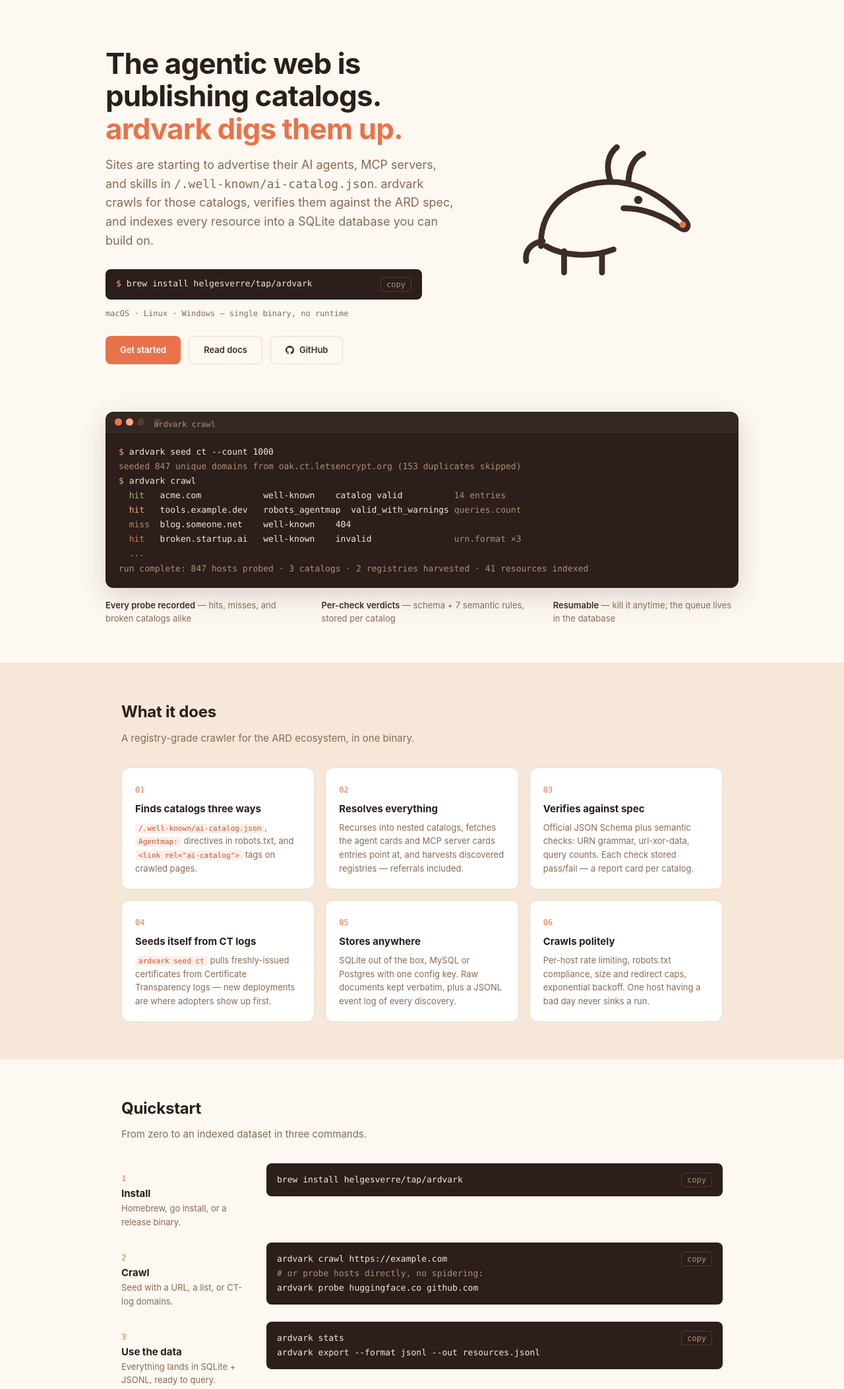
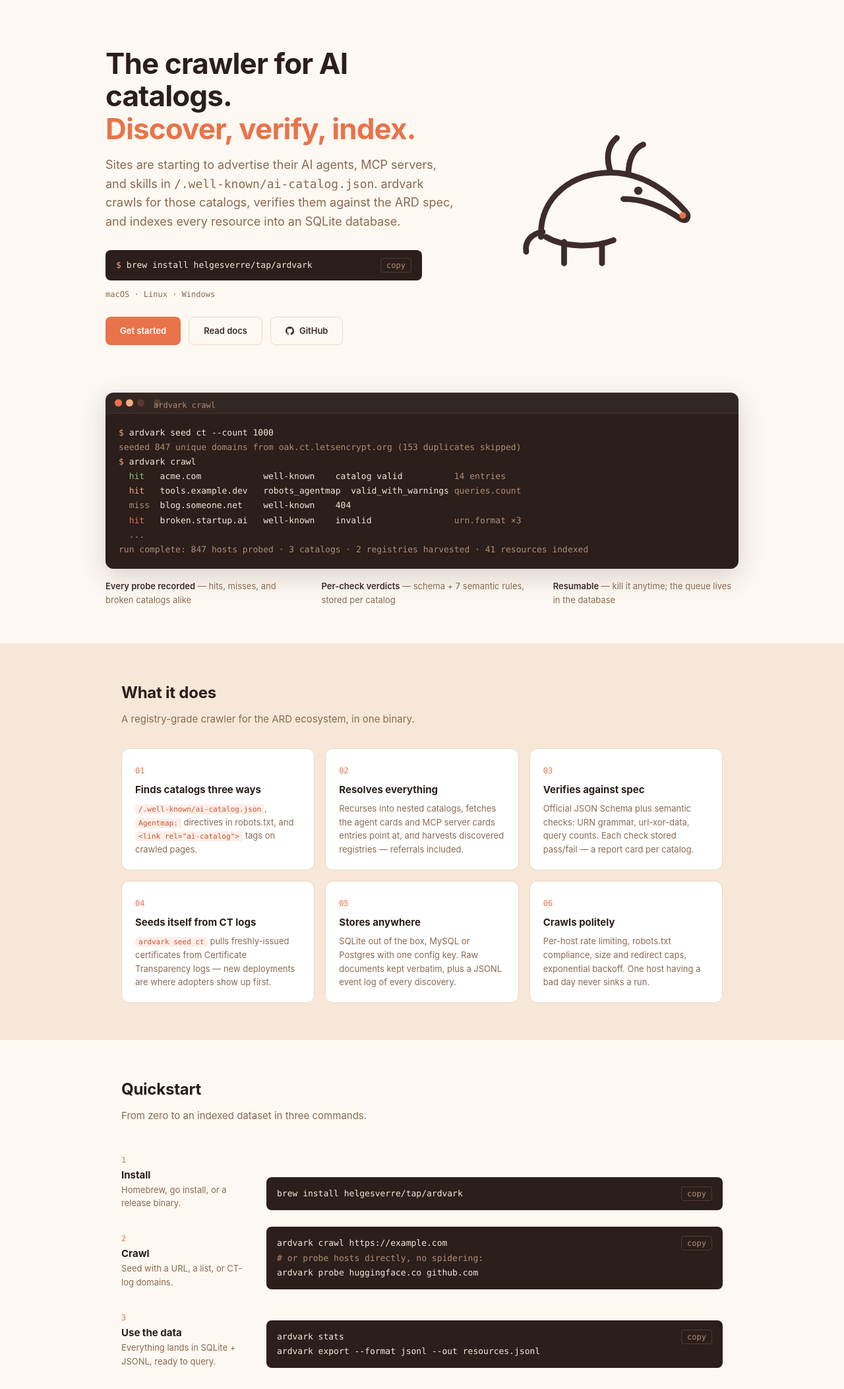
Before and after one commit to HelgeSverre/ardvark, a website: page website/index.html in a window 1280 px wide. Shown: the top 2105 px of the page at 66% size. Drawn offline with Linux system fonts and the light colour scheme.

Commit message:
website update

```diff
--- a/website/index.html
+++ b/website/index.html
@@ -3,21 +3,21 @@
 <head>
   <meta charset="UTF-8">
   <meta name="viewport" content="width=device-width, initial-scale=1.0">
-  <title>ardvark — crawler &amp; indexer for the agentic web</title>
-  <meta name="description" content="ardvark crawls the web for ARD ai-catalog.json documents, verifies them against the spec, and indexes every discovered agent, MCP server, and skill into SQLite, MySQL, or Postgres.">
+  <title>ardvark — the crawler for AI catalogs</title>
+  <meta name="description" content="ardvark is the crawler for AI catalogs — it discovers ai-catalog.json documents across the web, verifies them against the ARD spec, and indexes every agent, MCP server, and skill into an SQLite database.">
   <meta property="og:type" content="website">
   <meta property="og:url" content="https://ardvark.no/">
-  <meta property="og:title" content="ardvark — crawler &amp; indexer for the agentic web">
-  <meta property="og:description" content="Crawls the web for ARD ai-catalog.json documents, verifies them against the spec, and indexes every discovered agent, MCP server, and skill.">
+  <meta property="og:title" content="ardvark — the crawler for AI catalogs">
+  <meta property="og:description" content="The crawler for AI catalogs — discover, verify, index. Finds ai-catalog.json across the web and indexes every agent, MCP server, and skill.">
   <meta property="og:image" content="https://ardvark.no/og.png">
   <meta property="og:image:width" content="2400">
   <meta property="og:image:height" content="1260">
-  <meta property="og:image:alt" content="ardvark — crawler &amp; indexer for the agentic web">
+  <meta property="og:image:alt" content="ardvark — the crawler for AI catalogs">
   <meta property="og:site_name" content="ardvark">
   <meta property="og:locale" content="en_US">
   <meta name="twitter:card" content="summary_large_image">
-  <meta name="twitter:title" content="ardvark — crawler &amp; indexer for the agentic web">
-  <meta name="twitter:description" content="Crawls the web for ARD ai-catalog.json documents, verifies them against the spec, and indexes every discovered agent, MCP server, and skill.">
+  <meta name="twitter:title" content="ardvark — the crawler for AI catalogs">
+  <meta name="twitter:description" content="The crawler for AI catalogs — discover, verify, index. Finds ai-catalog.json across the web and indexes every agent, MCP server, and skill.">
   <meta name="twitter:image" content="https://ardvark.no/og.png">
   <meta name="robots" content="index, follow">
   <meta name="theme-color" content="#FDF8F1">
@@ -34,7 +34,7 @@
     "@type": "SoftwareApplication",
     "name": "ardvark",
     "url": "https://ardvark.no/",
-    "description": "ardvark crawls the web for ARD ai-catalog.json documents, verifies them against the spec, and indexes every discovered agent, MCP server, and skill into SQLite, MySQL, or Postgres.",
+    "description": "ardvark is the crawler for AI catalogs — it discovers ai-catalog.json documents across the web, verifies them against the ARD spec, and indexes every agent, MCP server, and skill into an SQLite database.",
     "applicationCategory": "DeveloperApplication",
     "operatingSystem": "macOS, Linux, Windows",
     "offers": { "@type": "Offer", "price": "0", "priceCurrency": "USD" },
@@ -47,14 +47,14 @@
 
 <header class="hero wrap">
   <div>
-    <h1>The agentic web is publishing catalogs.<br><em>ardvark digs them up.</em></h1>
-    <p class="sub">Sites are starting to advertise their AI agents, MCP servers, and skills in <code>/.well-known/ai-catalog.json</code>. ardvark crawls for those catalogs, verifies them against the ARD spec, and indexes every resource into a SQLite database you can build on.</p>
+    <h1>The crawler for AI catalogs.<br><em>Discover, verify, index.</em></h1>
+    <p class="sub">Sites are starting to advertise their AI agents, MCP servers, and skills in <code>/.well-known/ai-catalog.json</code>. ardvark crawls for those catalogs, verifies them against the ARD spec, and indexes every resource into an SQLite database.</p>
     <div class="install">
       <span class="prompt">$</span>
       <code id="install-cmd">brew install helgesverre/tap/ardvark</code>
       <button class="copy" data-copy="brew install helgesverre/tap/ardvark">copy</button>
     </div>
-    <p class="reqs">macOS · Linux · Windows — single binary, no runtime</p>
+    <p class="reqs">macOS · Linux · Windows</p>
     <div class="ctas">
       <a class="btn btn-primary" href="#quickstart">Get started</a>
       <a class="btn btn-ghost" href="docs.html">Read docs</a>
--- a/website/package.json
+++ b/website/package.json
@@ -7,6 +7,6 @@
     "dev": "python3 -m http.server 8321"
   },
   "devDependencies": {
-    "playwright-core": "^1.54.0"
+    "playwright-core": "^1.61.1"
   }
 }
--- a/website/style.css
+++ b/website/style.css
@@ -229,7 +229,7 @@ h2 {
 
 .steps { display: grid; gap: 20px; }
 
-.step { display: grid; grid-template-columns: 200px 1fr; gap: 20px; align-items: start; }
+.step { display: grid; grid-template-columns: 200px 1fr; gap: 20px; align-items: end; }
 
 .step-label { padding-top: 10px; }
 .step-label .num { font-family: var(--font-mono); font-size: var(--text-xs); color: var(--brand-primary); }
```
Also changed, not shown: website/og/template.html (+1 -1 lines), website/og.png.
